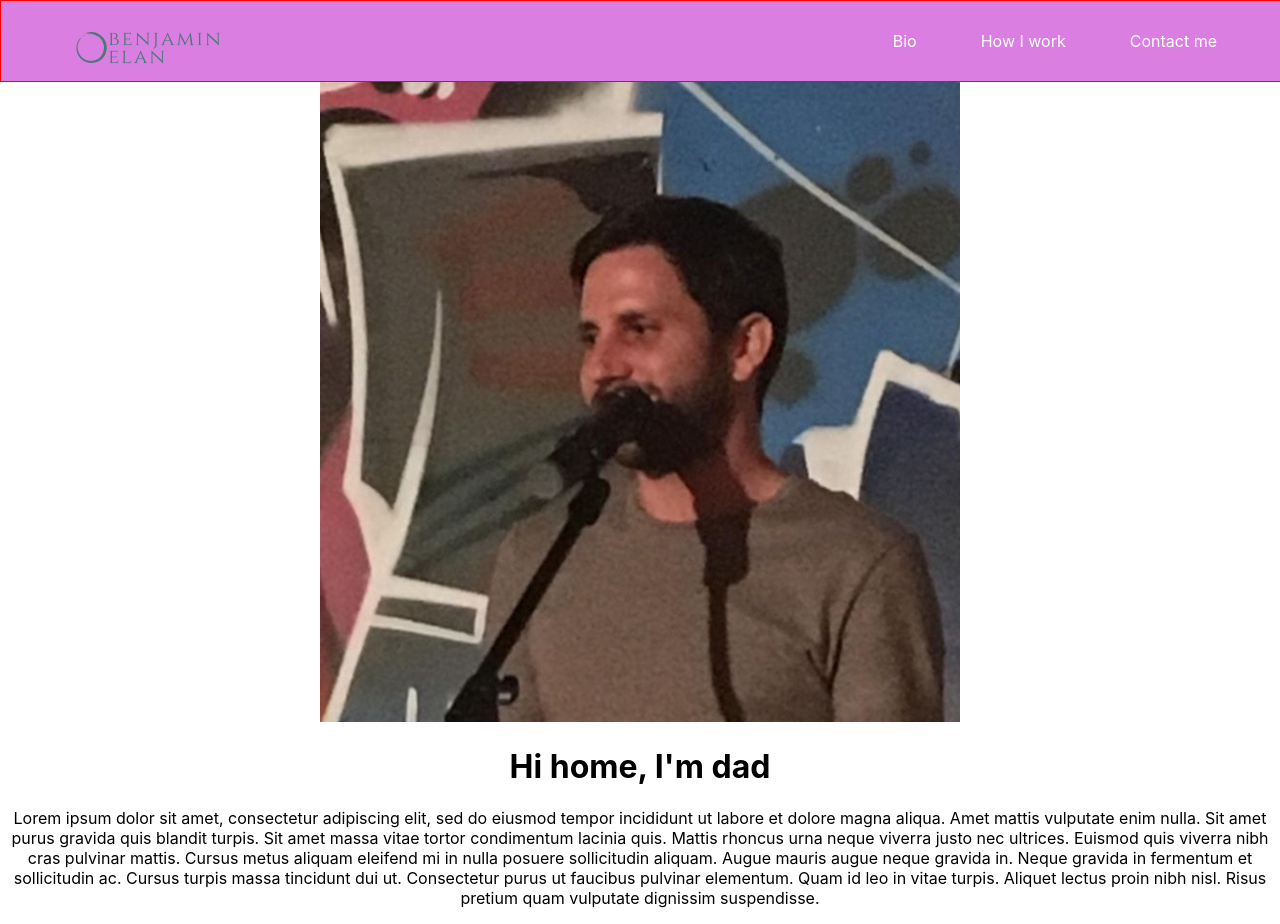
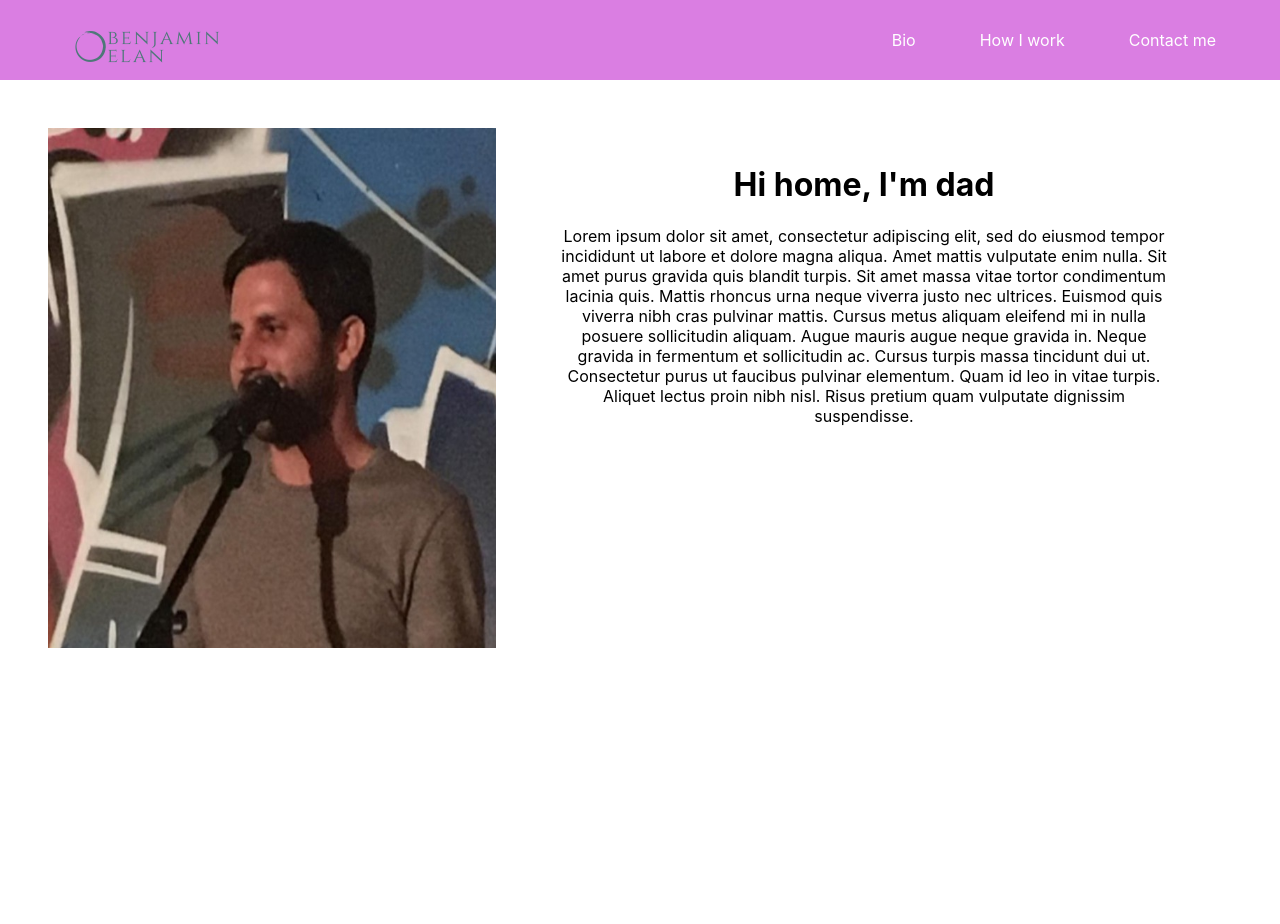
Before and after one commit to federerkristijan/businesscard-ben, a React (Create React App) app: page / in a window 1280 px wide. After the commit the page ends 800 px from the top, so only its background shows below. Built offline with nearby package versions, Linux system fonts and the light colour scheme.

Commit message:
home.jsx done

```diff
--- a/src/components/Navbar/Navbar.css
+++ b/src/components/Navbar/Navbar.css
@@ -4,7 +4,6 @@
   align-items: center;
   width: 100%;
   height: 10vh;
-  border: 1px solid red;
   background: #DA7EE2;
 }
 
--- a/src/views/Home/Home.css
+++ b/src/views/Home/Home.css
@@ -0,0 +1,19 @@
+.home {
+  padding: 3rem;
+}
+
+.home-card {
+  display: flex;
+  justify-content: center;
+  /* border: 1px solid red; */
+}
+
+.home-img > img {
+  height: 65vh;
+  width: 35vw;
+}
+
+.home-text {
+  /* border: 1px solid blue; */
+  margin: 1rem 4rem;
+}
--- a/src/views/Home/Home.jsx
+++ b/src/views/Home/Home.jsx
@@ -6,8 +6,8 @@ import "./Home.css";
 
 const Home = () => {
   return (
-    <div className="Home">
-      <div className="card">
+    <div className="home">
+      <div className="home-card">
         <div className="home-img">
           <img src={Ben} alt="home-card" />
         </div>
```
